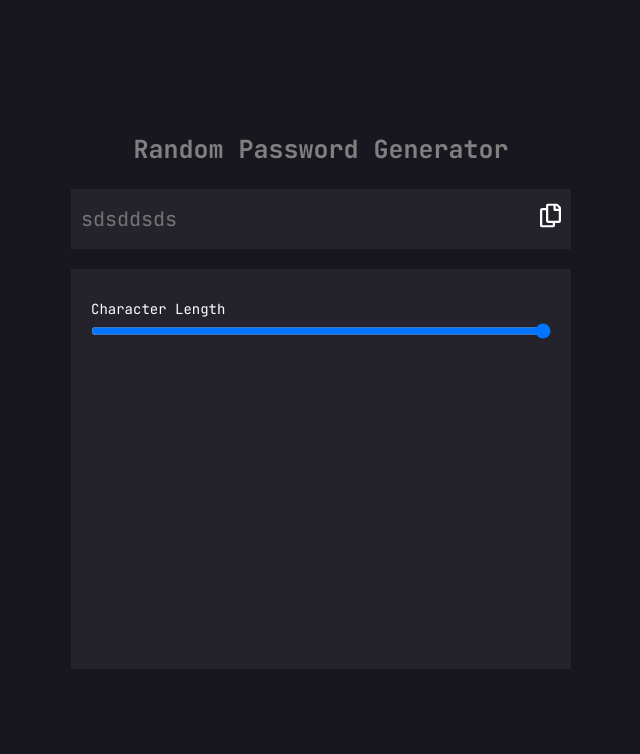
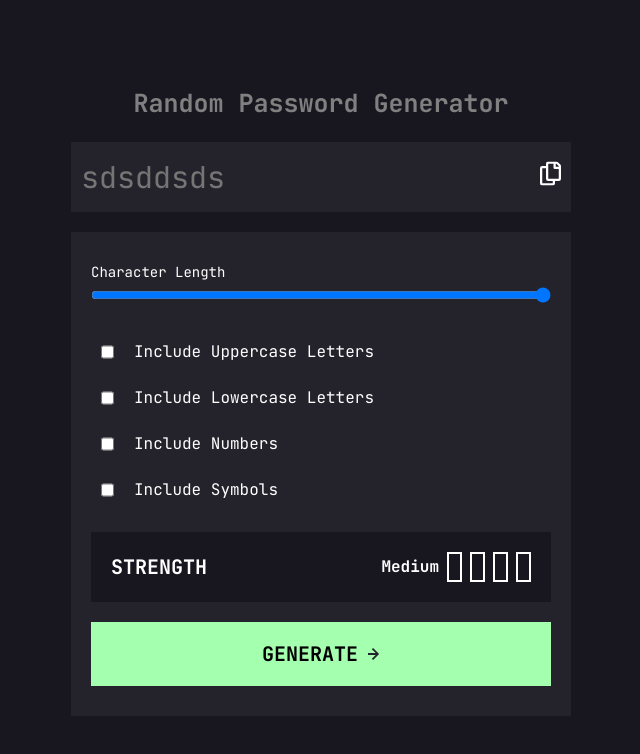
Before and after one commit to riteshmvteams/password-generator, a React (Vite) app: page / in a window 1280 px wide. Shown: the top 754 px of the page, without its empty margins (319-959 px from the left). Built offline with nearby package versions, Linux system fonts and the light colour scheme.

Commit message:
layout completed

```diff
--- /dev/null
+++ b/src/components/Button.tsx
@@ -0,0 +1,15 @@
+export default function Button() {
+  return (
+    <button className="generateBtn">
+      <span className="generateBtn__text">Generate</span>
+      <span className="generateBtn__icon">
+        <svg width="12" height="12" xmlns="http://www.w3.org/2000/svg">
+          <path
+            fill="#24232C"
+            d="m5.106 12 6-6-6-6-1.265 1.265 3.841 3.84H.001v1.79h7.681l-3.841 3.84z"
+          ></path>
+        </svg>
+      </span>
+    </button>
+  );
+}
--- a/src/components/MainPasswordOptions.tsx
+++ b/src/components/MainPasswordOptions.tsx
@@ -1,10 +1,16 @@
 // component
+import Button from "./Button";
 import CharachterSlider from "./CharachterSlider";
+import PasswordOptions from "./PasswordOptions";
+import StrengthIndicator from "./StrengthIndicator";
 
 export default function MainPasswordOptions() {
   return (
     <div className="mainbody">
       <CharachterSlider />
+      <PasswordOptions />
+      <StrengthIndicator />
+      <Button />
     </div>
   );
 }
--- /dev/null
+++ b/src/components/PasswordOptions.tsx
@@ -0,0 +1,25 @@
+export default function PasswordOptions() {
+  return (
+    <div className="mainbody__options">
+      <label htmlFor="uppercase" className="mainbody__options--option">
+        <input type="checkbox" name="uppercase" id="uppercase" />
+        <span>Include Uppercase Letters</span>
+      </label>
+
+      <label htmlFor="lowercase" className="mainbody__options--option">
+        <input type="checkbox" name="lowercase" id="lowercase" />
+        <span>Include Lowercase Letters</span>
+      </label>
+
+      <label htmlFor="numbers" className="mainbody__options--option">
+        <input type="checkbox" name="numbers" id="numbers" />
+        <span>Include Numbers</span>
+      </label>
+
+      <label htmlFor="special" className="mainbody__options--option">
+        <input type="checkbox" name="special" id="special" />
+        <span>Include Symbols</span>
+      </label>
+    </div>
+  );
+}
--- /dev/null
+++ b/src/components/StrengthIndicator.tsx
@@ -0,0 +1,14 @@
+export default function StrengthIndicator() {
+  return (
+    <div className="mainbody__strength">
+      <h4 className="mainbody__strength--title">Strength</h4>
+      <div className="mainbody__strength--indicator">
+        <h4>Medium</h4>
+        <span></span>
+        <span></span>
+        <span></span>
+        <span></span>
+      </div>
+    </div>
+  );
+}
--- a/src/index.scss
+++ b/src/index.scss
@@ -66,7 +66,7 @@ input {
 
 // passwordinput
 .passwordInput {
-  height: 6rem;
+  height: 7rem;
   position: relative;
   background: $cardbg;
   overflow: hidden;
@@ -75,7 +75,7 @@ input {
     width: 100%;
     height: 100%;
     padding-inline: 10px 50px;
-    font-size: 2rem;
+    font-size: 3rem;
     color: $white;
     outline: none;
   }
@@ -101,6 +101,9 @@ input {
   min-height: 400px;
   background: $cardbg;
   padding: 30px 20px;
+  display: flex;
+  flex-direction: column;
+  gap: 20px;
 
   &__character {
     &--title {
@@ -113,4 +116,91 @@ input {
       width: 100%;
     }
   }
+
+  &__options {
+    display: flex;
+    flex-direction: column;
+    gap: 2px;
+
+    &--option {
+      display: flex;
+      gap: 20px;
+      padding-block: 10px;
+      padding-inline: 10px;
+      cursor: pointer;
+
+      &:hover {
+        background: $bodybg;
+      }
+
+      & span {
+        text-transform: capitalize;
+      }
+    }
+  }
+
+  &__strength {
+    display: flex;
+    background: $bodybg;
+    padding: 20px;
+    align-items: center;
+    justify-content: space-between;
+
+    &--title {
+      text-transform: uppercase;
+      font-size: 2rem;
+    }
+
+    &--indicator {
+      display: flex;
+      gap: 8px;
+      align-items: center;
+
+      & span {
+        display: block;
+        height: 30px;
+        width: 15px;
+        border: 2px solid $white;
+      }
+    }
+  }
 }
+
+.generateBtn {
+  background: $accent;
+  padding-block: 1.5rem;
+  display: flex;
+  justify-content: center;
+  align-items: center;
+  gap: 10px;
+  border: 2px solid transparent;
+  transition: 150ms;
+
+  &:is(:hover, :focus, :focus-visible) {
+    background-color: transparent;
+    color: $accent;
+    border-color: $accent;
+  }
+
+  &__text {
+    font-size: 2rem;
+    font-weight: 700;
+    text-transform: uppercase;
+  }
+
+  &__icon {
+    position: relative;
+    transition: 250ms;
+    left: 0;
+    display: grid;
+    place-content: center;
+  }
+
+  &:is(:hover, :focus, :focus-visible) &__icon {
+    left: 5px;
+  }
+
+  &:is(:hover, :focus, :focus-visible) &__icon svg path {
+    fill: $accent;
+  }
+}
```
